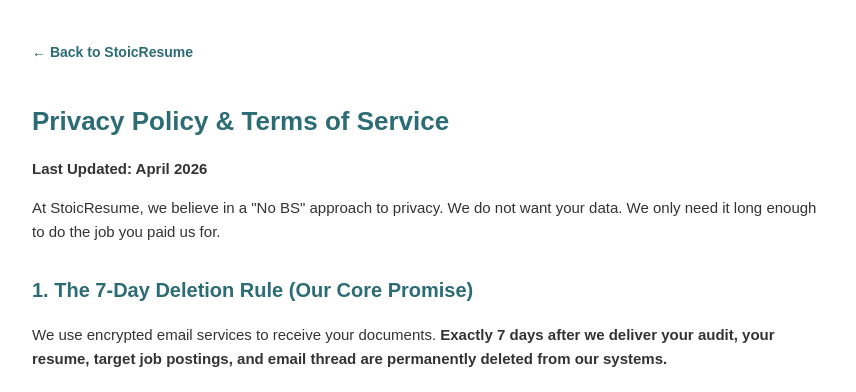
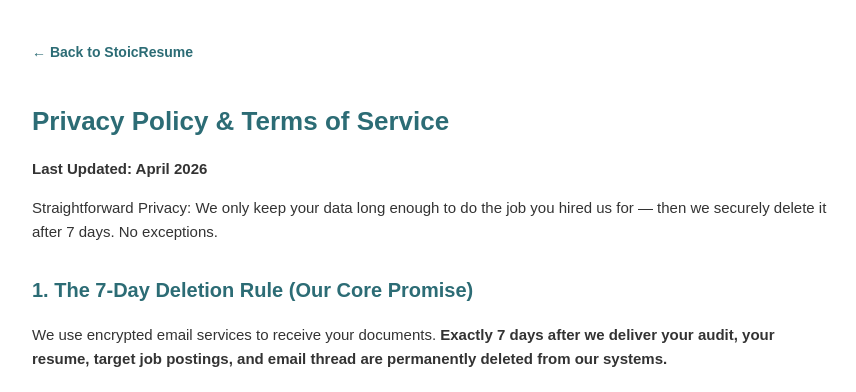
Before and after one commit to JayUdding/ats-audit-site, a Jekyll site: the page privacy.html, which Jekyll copies as it is, in a window 1280 px wide. Shown: the top 392 px of the page, without its empty margins (208-1064 px from the left). Built offline with Jekyll 4.4.1, drawn with Linux system fonts in a browser that asks for light colours.

Commit message:
Revise privacy policy for data retention clarity

```diff
--- a/privacy.html
+++ b/privacy.html
@@ -37,7 +37,9 @@
   <h1>Privacy Policy & Terms of Service</h1>
   <p><strong>Last Updated: April 2026</strong></p>
 
-  <p>At StoicResume, we believe in a "No BS" approach to privacy. We do not want your data. We only need it long enough to do the job you paid us for.</p>
+  <p>Straightforward Privacy: We only keep your
+data long enough to do the job you hired us for — then we securely
+delete it after 7 days. No exceptions.</p>
 
   <h2>1. The 7-Day Deletion Rule (Our Core Promise)</h2>
   <p>We use encrypted email services to receive your documents. <strong>Exactly 7 days after we deliver your audit, your resume, target job postings, and email thread are permanently deleted from our systems.</strong></p>
```
